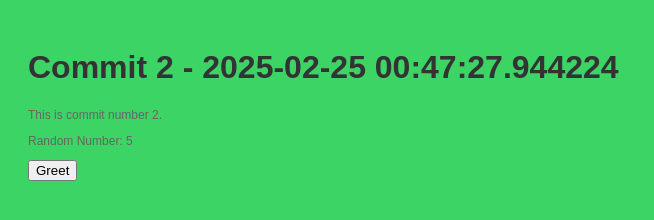
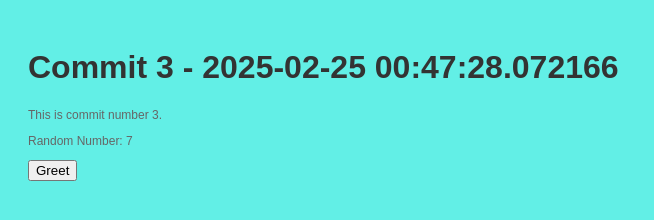
Before and after one commit to stiffs95/myrep-repo-20250225004722, a plain HTML site: page index.html in a window 1280 px wide. Shown: the whole page, without its empty margins (0-654 px from the left). Drawn offline with Linux system fonts and the light colour scheme.

Commit message:
📝 Commit 3 with HTML, CSS, and JS

```diff
--- a/index.html
+++ b/index.html
@@ -2,13 +2,13 @@
     <!DOCTYPE html>
     <html>
     <head>
-        <title>Commit 2 - 2025-02-25 00:47:27.944224</title>
+        <title>Commit 3 - 2025-02-25 00:47:28.072166</title>
         <link rel="stylesheet" href="style.css">
     </head>
     <body>
-        <h1>Commit 2 - 2025-02-25 00:47:27.944224</h1>
-        <p>This is commit number 2.</p>
-        <p>Random Number: 5</p>
+        <h1>Commit 3 - 2025-02-25 00:47:28.072166</h1>
+        <p>This is commit number 3.</p>
+        <p>Random Number: 7</p>
         <button onclick="greet()">Greet</button>
         <script src="script.js"></script>
     </body>
--- a/script.js
+++ b/script.js
@@ -2,4 +2,4 @@
     function greet() {
         alert('Hello from commit ' + commitNumber + '!');
     }
-    var commitNumber = 2;
+    var commitNumber = 3;
--- a/style.css
+++ b/style.css
@@ -1,7 +1,7 @@
 
     body {
         font-family: Arial, sans-serif;
-        background-color: #3bd465;
+        background-color: #62efe6;
         padding: 20px;
     }
     h1 {
```
